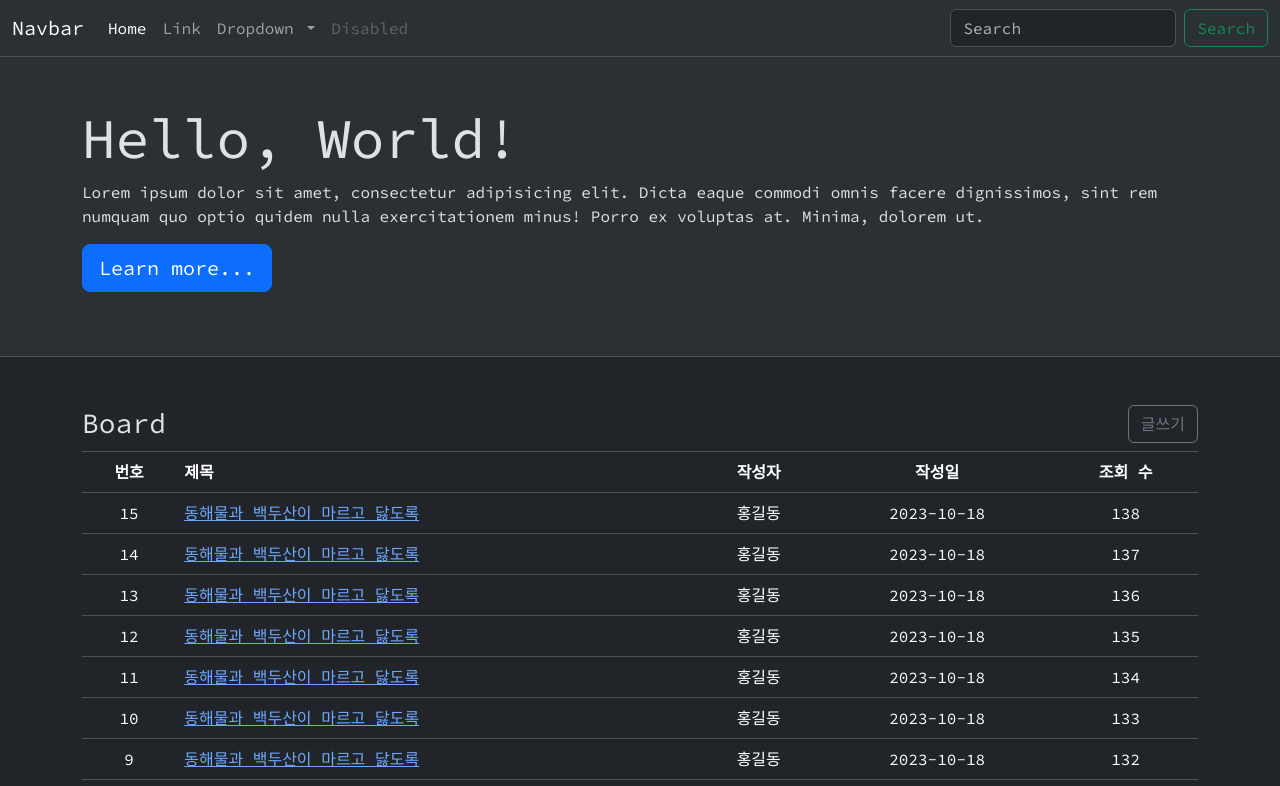
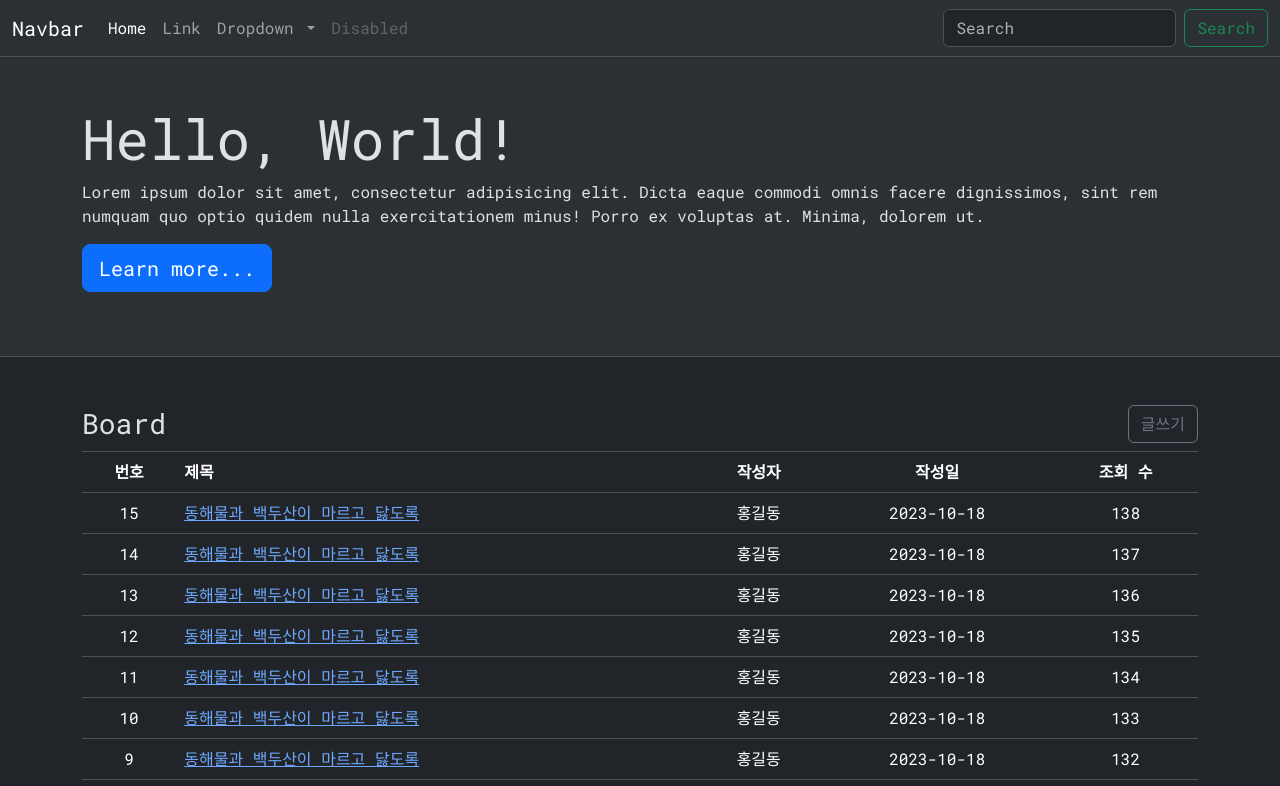
Before and after one commit to 4bigchoi23/app, a plain HTML site: page templates/prepared.html in a window 1280 px wide. Shown: the top 786 px of the page. Drawn offline with nearby package versions, Linux system fonts and the light colour scheme; some packages are replaced by stand-ins of ours; a script that the page names is missing.

Commit message:
Update templates

```diff
--- a/templates/prepared.html
+++ b/templates/prepared.html
@@ -20,15 +20,15 @@
 <link rel="preconnect" href="https://fonts.googleapis.com">
 <link rel="preconnect" href="https://fonts.gstatic.com" crossorigin>
 <link rel="stylesheet" href="https://fonts.googleapis.com/icon?family=Material+Icons&display=block">
-<link rel="stylesheet" href="https://fonts.googleapis.com/css2?family=Noto+Sans+KR&family=Noto+Sans+Mono&family=Noto+Serif+KR&display=swap">
-<link rel="stylesheet" href="https://fonts.googleapis.com/css2?family=Source+Code+Pro&display=swap">
-<link rel="stylesheet" href="https://cdn.jsdelivr.net/npm/jquery-ui@1.13.2/themes/base/theme.min.css">
+<link rel="stylesheet" href="https://fonts.googleapis.com/css2?family=Noto+Sans+KR&family=Noto+Serif+KR&family=Roboto+Mono&display=swap">
+<link rel="stylesheet" href="https://cdn.jsdelivr.net/npm/jquery-ui@1.13.2/dist/themes/base/jquery-ui.min.css">
 <link rel="stylesheet" href="https://cdn.jsdelivr.net/npm/bootstrap@5.3.2/dist/css/bootstrap.min.css">
 <link rel="stylesheet" href="https://cdn.jsdelivr.net/npm/bootstrap-icons@1.11.1/font/bootstrap-icons.min.css">
 <link rel="stylesheet" href="https://cdn.jsdelivr.net/npm/@fortawesome/fontawesome-free@6.4.2/css/all.min.css">
 <link rel="stylesheet" href="https://cdn.jsdelivr.net/npm/swiper@10.3.1/swiper-bundle.min.css">
 <script src="https://cdn.jsdelivr.net/npm/jquery@3.7.1/dist/jquery.min.js"></script>
 <script src="https://cdn.jsdelivr.net/npm/jquery-ui@1.13.2/dist/jquery-ui.min.js"></script>
+<script src="https://cdn.jsdelivr.net/npm/jquery-ui@1.13.2/ui/i18n/datepicker-ko.js"></script>
 <script src="https://cdn.jsdelivr.net/npm/underscore@1.13.6/underscore-min.min.js"></script>
 <script src="https://cdn.jsdelivr.net/npm/bootstrap@5.3.2/dist/js/bootstrap.bundle.min.js"></script>
 <script src="https://cdn.jsdelivr.net/npm/jquery.cookie@1.4.1/jquery.cookie.min.js"></script>
@@ -38,10 +38,10 @@
 <script src="https://cdn.jsdelivr.net/npm/swiper@10.3.1/swiper-bundle.min.js"></script>
 <style>
 :root {
-    --bs-font-sans-serif: 'Source Code Pro', 'Noto Sans KR', sans-serif;
+    --bs-font-sans-serif: 'Noto Sans KR', sans-serif;
     --bs-font-serif: 'Noto Serif KR', serif;
-    --bs-font-monospace: 'Noto Sans Mono', 'Noto Serif KR', monospace;
-    /* --bs-body-font-family: var(--bs-font-monospace); */
+    --bs-font-monospace: 'Roboto Mono', 'Noto Sans KR', monospace;
+    --bs-body-font-family: var(--bs-font-monospace);
 }
 </style>
 </head>
@@ -87,7 +87,7 @@
     </header>
     <main id="main">
         <div class="container-fluid bg-body-tertiary py-5 border-top border-bottom">
-            <div class="container">
+            <div class="container font-monospace">
                 <h3 class="display-4">Hello, World!</h3>
                 <p>Lorem ipsum dolor sit amet, consectetur adipisicing elit. Dicta eaque commodi omnis facere dignissimos, sint rem numquam quo optio quidem nulla exercitationem minus! Porro ex voluptas at. Minima, dolorem ut.</p>
                 <p><button type="button" class="btn btn-primary btn-lg">Learn more...</button></p>
```
Also changed, not shown: templates/template.html (+4 -3 lines), templates/template.react.html (+2 -2 lines), templates/template.react.router.html (+2 -2 lines), templates/template.vuejs.html (+2 -2 lines), templates/template.vuejs.router.html (+2 -2 lines).
